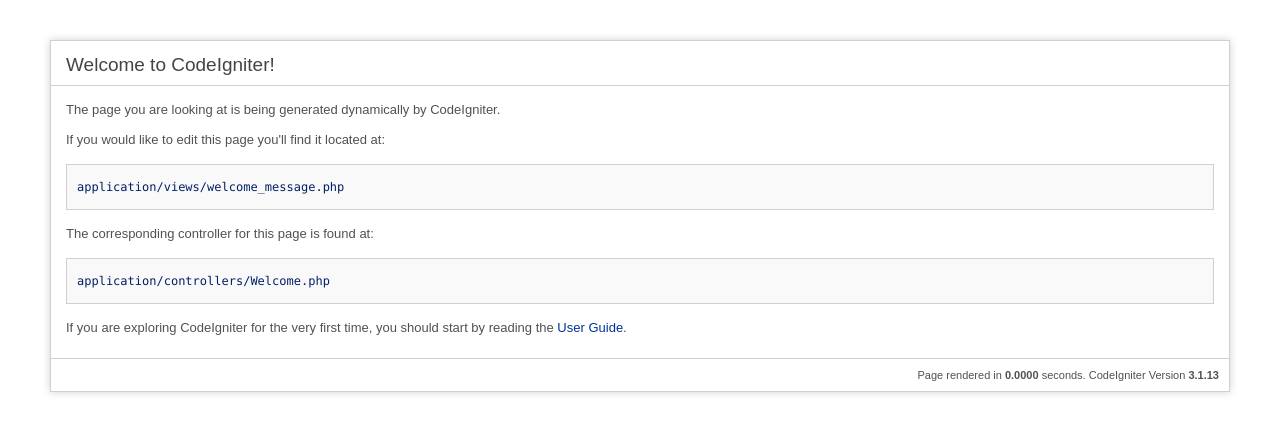
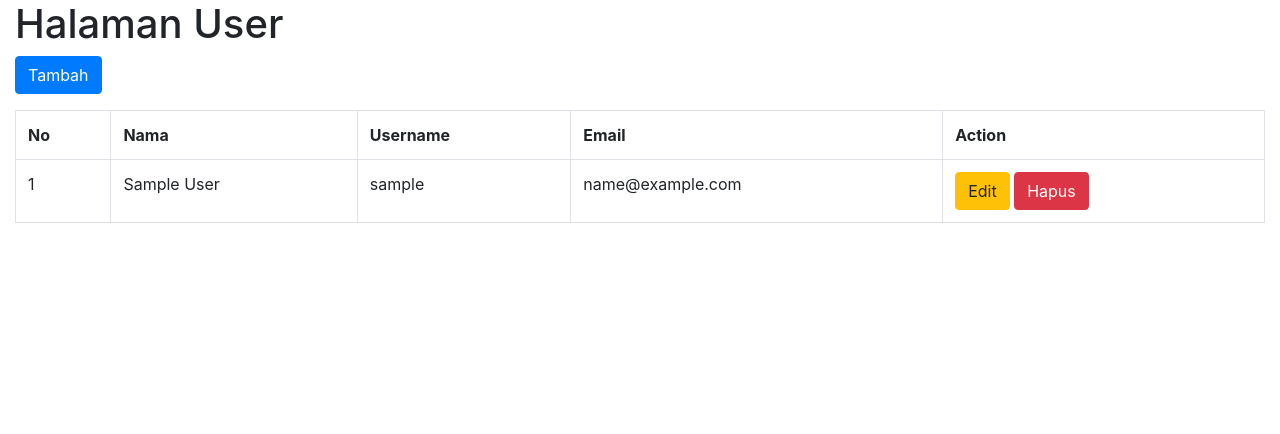
Before and after one commit to bastiannazaromi/web-2, a CodeIgniter app: page /web-2/ in a window 1280 px wide. Shown: the top 434 px of the page. Run offline with CodeIgniter, Linux system fonts and the light colour scheme; tables that the repository leaves empty or names only in its code hold one stand-in row (values such as "Sample post").

Commit message:
layouting

```diff
--- a/application/config/routes.php
+++ b/application/config/routes.php
@@ -1,5 +1,5 @@
 <?php
-defined('BASEPATH') OR exit('No direct script access allowed');
+defined('BASEPATH') or exit('No direct script access allowed');
 
 /*
 | -------------------------------------------------------------------------
@@ -49,6 +49,6 @@ defined('BASEPATH') OR exit('No direct script access allowed');
 | Examples:	my-controller/index	-> my_controller/index
 |		my-controller/my-method	-> my_controller/my_method
 */
-$route['default_controller'] = 'welcome';
+$route['default_controller'] = 'user';
 $route['404_override'] = '';
 $route['translate_uri_dashes'] = FALSE;
--- a/application/controllers/User.php
+++ b/application/controllers/User.php
@@ -12,19 +12,21 @@ class User extends CI_Controller
 
 		$data = [
 			'title' => 'Halaman User',
+			'page'  => 'user/v_user',
 			'user'  => $user
 		];
 
-		$this->load->view('v_user', $data);
+		$this->load->view('index', $data);
 	}
 
 	public function add()
 	{
 		$data = [
-			'title' => 'Tambah User'
+			'title' => 'Tambah User',
+			'page'  => 'user/v_addUser'
 		];
 
-		$this->load->view('v_addUser', $data);
+		$this->load->view('index', $data);
 	}
 
 	public function store()
@@ -59,18 +61,19 @@ class User extends CI_Controller
 
 		$data = [
 			'title' => 'Edit User',
+			'page'  => 'user/v_editUser',
 			'user'  => $user
 		];
 
-		$this->load->view('v_editUser', $data);
+		$this->load->view('index', $data);
 	}
 
 	public function update()
 	{
-		$id = $this->input->post('id', true);
-		$nama = $this->input->post('nama', true);
+		$id       = $this->input->post('id', true);
+		$nama     = $this->input->post('nama', true);
 		$username = $this->input->post('username', true);
-		$email = $this->input->post('email', true);
+		$email    = $this->input->post('email', true);
 
 		$data = [
 			'nama'     => $nama,
@@ -106,4 +109,4 @@ class User extends CI_Controller
 	}
 }
 
-/* End of file User.php */
+  /* End of file User.php */
--- a/application/views/v_editUser.php
+++ b/application/views/index.php
@@ -13,36 +13,10 @@
 </head>
 
 <body>
-	<h1><?php echo $title; ?></h1>
+	<div class="container-fluid">
+		<h1><?php echo $title; ?></h1>
 
-	<div class="container-fluid">
-		<div class="row">
-			<div class="col-xl-4">
-				<div class="card">
-					<div class="card-header bg-primary">
-						<h3 class="card-title">Form Edit User</h3>
-					</div>
-					<div class="card-body">
-						<form action="<?php echo base_url('user/update'); ?>" method="POST">
-							<input type="hidden" name="id" value="<?php echo $user->id; ?>">
-							<div class="form-group">
-								<label>Nama</label>
-								<input type="text" name="nama" class="form-control" value="<?php echo $user->nama; ?>" required autocomplete="off">
-							</div>
-							<div class="form-group">
-								<label>Username</label>
-								<input type="text" name="username" class="form-control" value="<?php echo $user->username; ?>" required autocomplete="off">
-							</div>
-							<div class="form-group">
-								<label>Email</label>
-								<input type="email" name="email" class="form-control" value="<?php echo $user->email; ?>" required autocomplete="off">
-							</div>
-							<button type="submit" class="btn btn-warning">Simpan</button>
-						</form>
-					</div>
-				</div>
-			</div>
-		</div>
+		<?php $this->load->view($page); ?>
 	</div>
 
 	<!-- Optional JavaScript; choose one of the two! -->
--- /dev/null
+++ b/application/views/user/v_user.php
@@ -0,0 +1,30 @@
+<div class="row mb-3">
+	<div class="col-xl-12">
+		<a href="<?php echo base_url('user/add'); ?>" class="btn btn-primary">Tambah</a>
+	</div>
+</div>
+<div class="row">
+	<div class="col-xl-12">
+		<table class="table table-bordered tabled-striped">
+			<tr>
+				<th>No</th>
+				<th>Nama</th>
+				<th>Username</th>
+				<th>Email</th>
+				<th>Action</th>
+			</tr>
+			<?php foreach ($user as $i => $usr) : ?>
+				<tr>
+					<td><?php echo $i + 1; ?></td>
+					<td><?php echo $usr->nama; ?></td>
+					<td><?php echo $usr->username; ?></td>
+					<td><?php echo $usr->email; ?></td>
+					<td>
+						<a href="<?php echo base_url('user/edit/') . $usr->id; ?>" class="btn btn-warning">Edit</a>
+						<a href="<?php echo base_url('user/delete/') . $usr->id; ?>" class="btn btn-danger">Hapus</a>
+					</td>
+				</tr>
+			<?php endforeach; ?>
+		</table>
+	</div>
+</div>
```
Also changed, not shown: application/views/latihan.php (deleted, +0 -14 lines), application/views/user/v_addUser.php (added, +26 -0 lines), application/views/user/v_editUser.php (added, +27 -0 lines), application/views/v_addUser.php (deleted, +0 -61 lines), application/views/v_user.php (deleted, +0 -63 lines).
